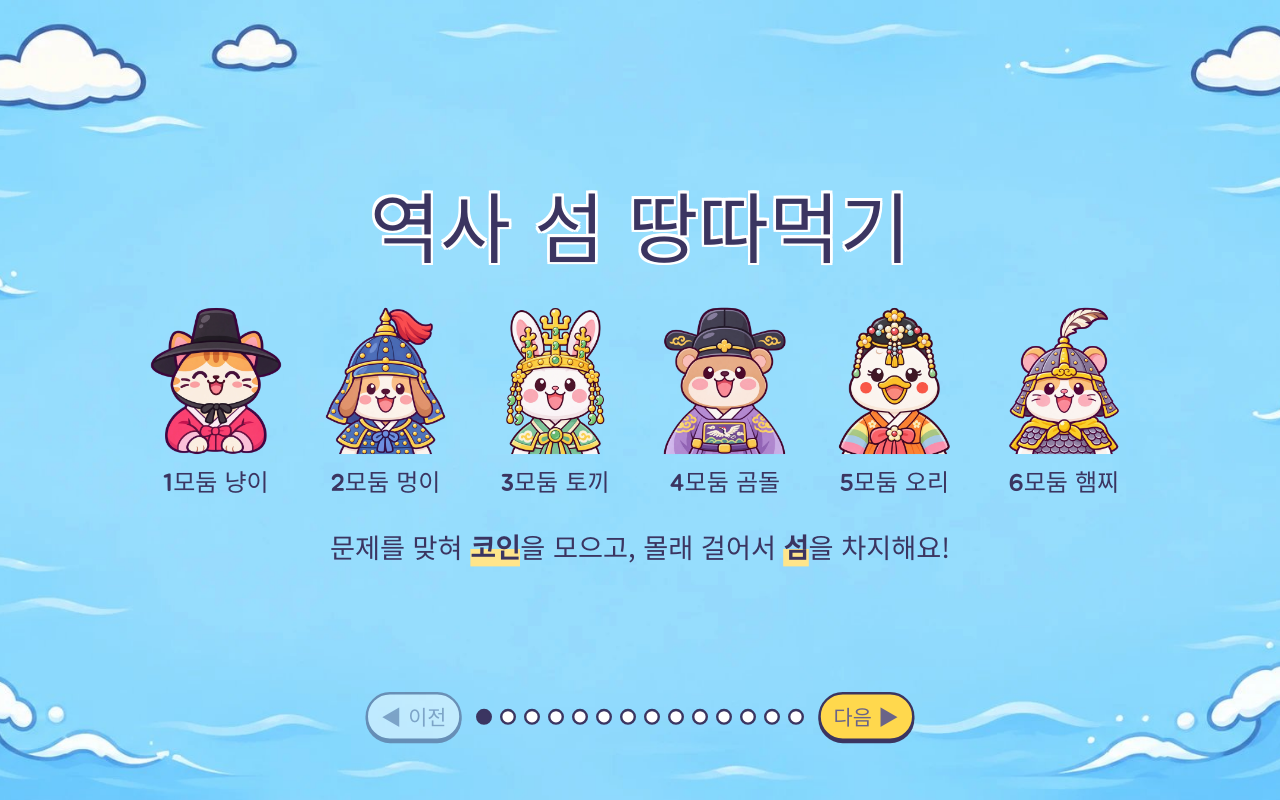
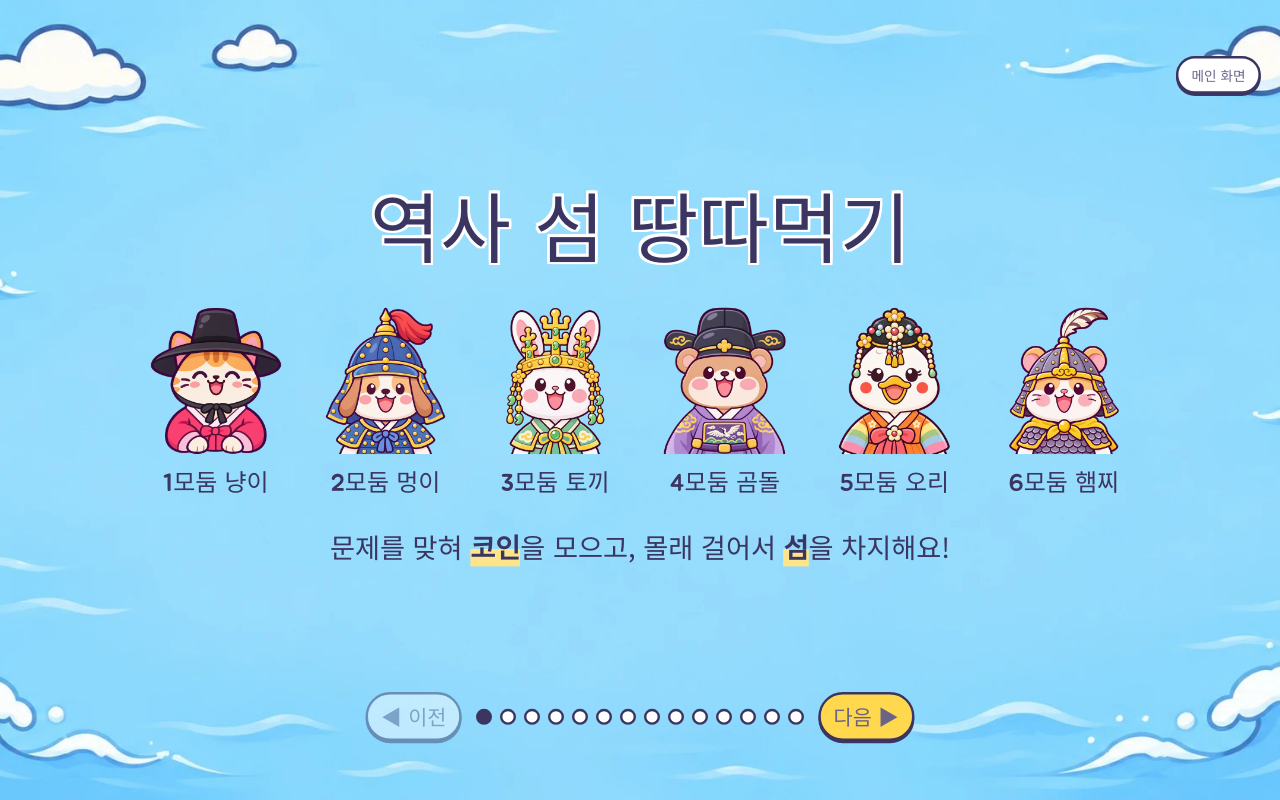
Before and after one commit to bon17/Territory-game_history, a plain HTML site: page rules.html in a window 1280 px wide. Drawn offline with Linux system fonts and the light colour scheme; a web font is replaced by a local one.

Commit message:
Rules deck: last button and a top-right button go to the home page when opened on its own
Co-Authored-By: Claude Opus 5.5 <noreply@anthropic.com>
Claude-Session: https://claude.ai/code/session_01VG7iNW4fdFS83S59i7pm6y

```diff
--- a/rules.html
+++ b/rules.html
@@ -396,18 +396,21 @@
     dots.forEach((d, k) => d.setAttribute('aria-current', k === i));
     $('#prev').disabled = i === 0;
     const last = i === slides.length - 1;
-    $('#next').textContent = last ? (embed ? '설명 끝 ✓' : '처음으로') : '다음 ▶';
+    $('#next').textContent = last ? (embed ? '설명 끝 ✓' : '메인 화면으로') : '다음 ▶';
     slides[i].querySelectorAll('.big-card, .p, .chars .c').forEach((e, k) => { e.classList.remove('pop'); void e.offsetWidth; e.style.animationDelay = (k * .08) + 's'; e.classList.add('pop'); });
   }
   function next() {
-    if (i === slides.length - 1) { if (embed) return close(); return go(0); }
+    if (i === slides.length - 1) { if (embed) return close(); location.href = 'index.html'; return; }
     go(i + 1);
   }
   function close() { if (embed) parent.postMessage({ tg: 'closeRules' }, '*'); }
   $('#prev').onclick = () => go(i - 1);
   $('#next').onclick = next;
   dots.forEach((d, k) => d.onclick = () => go(k));
-  if (embed) { $('#close').classList.remove('hidden'); $('#close').onclick = close; }
+  // 오른쪽 위 버튼: 대기 화면에서 띄웠으면 '설명 닫기', 따로 열었으면 '메인 화면'
+  $('#close').classList.remove('hidden');
+  if (embed) $('#close').onclick = close;
+  else { $('#close').textContent = '메인 화면'; $('#close').onclick = () => { location.href = 'index.html'; }; }
   addEventListener('keydown', e => {
     if (['ArrowRight', 'PageDown', ' ', 'Enter'].includes(e.key)) { e.preventDefault(); next(); }
     else if (['ArrowLeft', 'PageUp', 'Backspace'].includes(e.key)) { e.preventDefault(); go(i - 1); }
```
